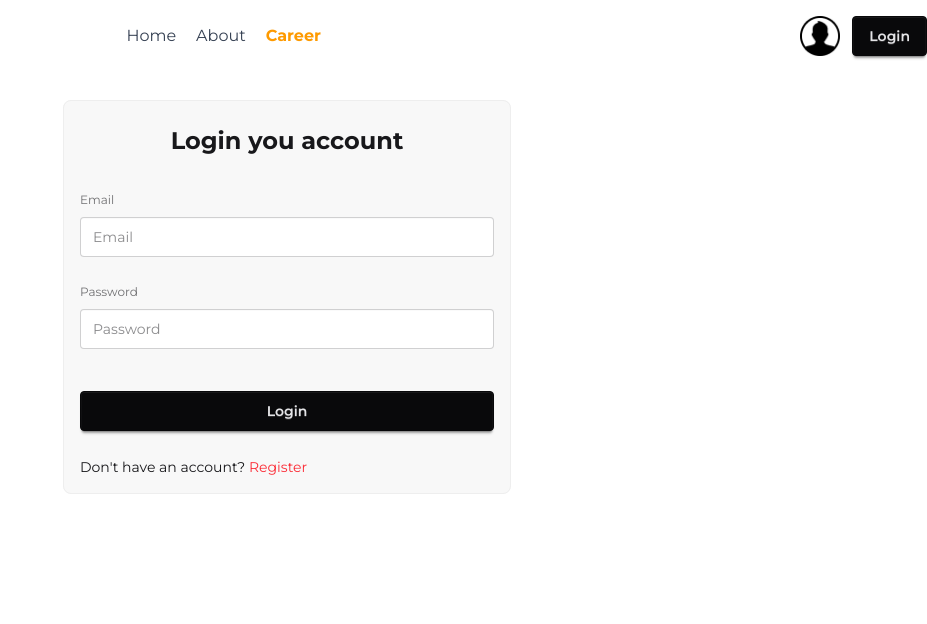
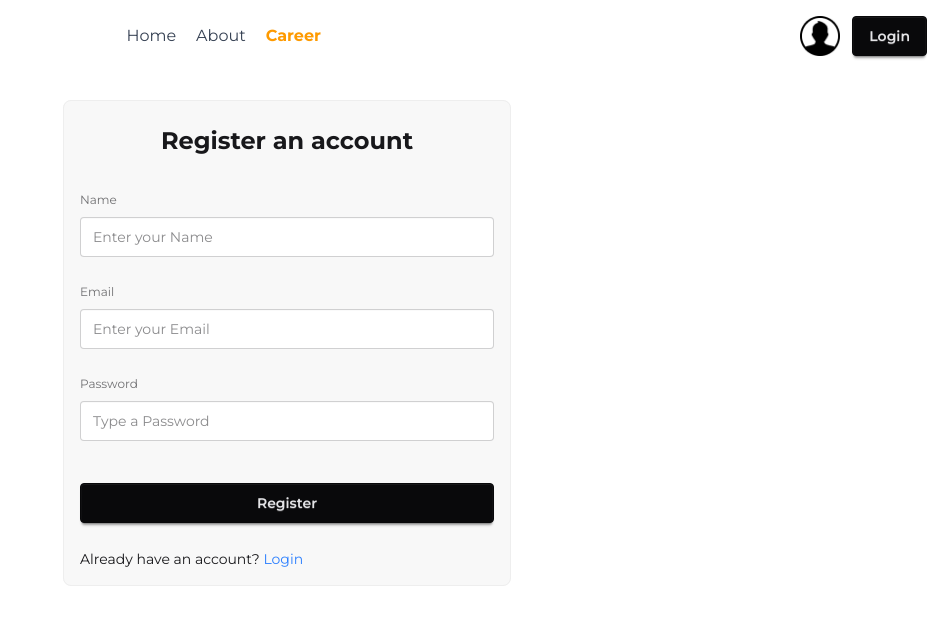
Before and after one commit to Badsha-Nishan/dragon-news-nextjs, a Next.js app: page /register in a window 1280 px wide. Shown: the top 624 px of the page, without its empty margins (353-1280 px from the left). Built offline with nearby package versions, Linux system fonts and the light colour scheme.

Commit message:
implement auth with better-auth and db from mongoDB

```diff
--- a/package.json
+++ b/package.json
@@ -9,7 +9,10 @@
     "lint": "eslint"
   },
   "dependencies": {
+    "@better-auth/mongo-adapter": "^1.6.9",
+    "better-auth": "^1.6.9",
     "date-fns": "^4.1.0",
+    "mongodb": "^7.2.0",
     "next": "16.2.4",
     "react": "19.2.4",
     "react-dom": "19.2.4",
--- a/src/app/(auth)/register/page.jsx
+++ b/src/app/(auth)/register/page.jsx
@@ -2,32 +2,44 @@
 import Link from "next/link";
 import { useForm } from "react-hook-form";
 
-const LoginPage = () => {
+const RegisterPage = () => {
   const {
     register,
     handleSubmit,
     formState: { errors },
   } = useForm();
 
-  const handleLogin = (data) => {
+  const handleRegister = (data) => {
     console.log(data);
   };
 
   return (
     <div className="flex justify-center items-center mt-6 py-5 flex-col">
-      <form onSubmit={handleSubmit(handleLogin)}>
+      <form onSubmit={handleSubmit(handleRegister)}>
         <fieldset className="fieldset bg-base-200 border-base-300 rounded-box space-y-5 w-md border p-4">
           <label className="fieldset-legend font-bold flex justify-center items-center text-2xl">
-            Login you account
+            Register an account
           </label>
 
+          <div>
+            <label className="label mb-2">Name</label>
+            <input
+              type="text"
+              {...register("name", { required: "Name is Required" })}
+              className="input w-full"
+              placeholder="Enter your Name"
+            />
+            {errors.name && (
+              <p className="text-red-500">{errors.name.message}</p>
+            )}
+          </div>
           <div>
             <label className="label mb-2">Email</label>
             <input
               type="email"
               {...register("email", { required: "Email is Required" })}
               className="input w-full"
-              placeholder="Email"
+              placeholder="Enter your Email"
             />
             {errors.email && (
               <p className="text-red-500">{errors.email.message}</p>
@@ -40,18 +52,18 @@ const LoginPage = () => {
               type="password"
               {...register("password", { required: "Password is Required" })}
               className="input w-full"
-              placeholder="Password"
+              placeholder="Type a Password"
             />
             {errors.password && (
               <p className="text-red-500">{errors.password.message}</p>
             )}
           </div>
 
-          <button className="btn btn-neutral mt-4">Login</button>
+          <button className="btn btn-neutral mt-4">Register</button>
           <p className=" text-sm">
-            Don't have an account?{" "}
-            <Link href={"/register"} className="text-red-500">
-              Register
+            Already have an account?{" "}
+            <Link href={"/login"} className="text-blue-500">
+              Login
             </Link>
           </p>
         </fieldset>
@@ -60,4 +72,4 @@ const LoginPage = () => {
   );
 };
 
-export default LoginPage;
+export default RegisterPage;
--- /dev/null
+++ b/src/app/api/auth/[...all]/route.js
@@ -0,0 +1,4 @@
+import { auth } from "@/lib/auth"; // path to your auth file
+import { toNextJsHandler } from "better-auth/next-js";
+
+export const { POST, GET } = toNextJsHandler(auth);
--- /dev/null
+++ b/src/lib/auth-client.js
@@ -0,0 +1,7 @@
+import { createAuthClient } from "better-auth/react";
+export const authClient = createAuthClient({
+  /** The base URL of the server (optional if you're using the same domain) */
+  baseURL: "http://localhost:3000",
+});
+
+export const { signIn, signUp, useSession } = createAuthClient();
--- /dev/null
+++ b/src/lib/auth.js
@@ -0,0 +1,16 @@
+import { betterAuth } from "better-auth";
+import { MongoClient } from "mongodb";
+import { mongodbAdapter } from "better-auth/adapters/mongodb";
+
+const client = new MongoClient("mongodb://localhost:27017/database");
+const db = client.db();
+
+export const auth = betterAuth({
+  database: mongodbAdapter(db, {
+    // Optional: if you don't provide a client, database transactions won't be enabled.
+    client,
+  }),
+  emailAndPassword: {
+    enabled: true,
+  },
+});
```
Also changed, not shown: 1 other file (tests, documents, lock files or other folders).
